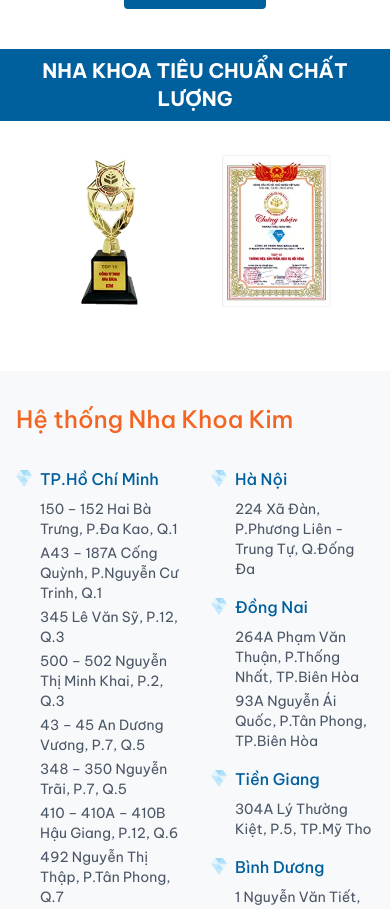
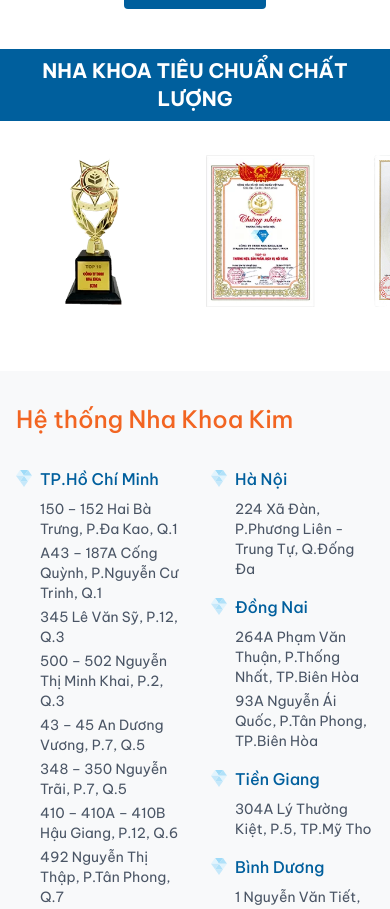
Before and after one commit to datbe2002/nhakhoakim, a Next.js app: page / in a window 390 px wide. Shown: the part 8340-9249 px from the top of the page. Built offline with nearby package versions, Linux system fonts and the light colour scheme.

Commit message:
Update header link and adjust SubFooter layout for improved responsiveness

```diff
--- a/app/components/Header.js
+++ b/app/components/Header.js
@@ -64,7 +64,7 @@
           <div className="hidden lg:flex items-center space-x-2">
             {/* Book Appointment Button */}
             <Link
-              href="/#"
+              href="/dat-lich-hen"
               className="bg-red-600 text-white px-4 h-[40px] flex items-center rounded transition-all hover:-translate-y-[2px]"
             >
               ĐẶT HẸN
--- a/app/components/SubFooter.js
+++ b/app/components/SubFooter.js
@@ -40,7 +40,7 @@
       </h2>
       <Link href="/tieu-chuan-chat-luong" className="block cursor-pointer">
         <div className="max-w-[1920px] mx-auto">
-          <div className="px-4 sm:px-6 md:px-8 lg:px-16 xl:px-96 relative h-[250px] sm:h-[300px] md:h-[350px] lg:h-[400px]">
+          <div className="max-w-[1140px] mx-auto relative h-[250px] sm:h-[300px] md:h-[350px] lg:h-[400px]">
             <div className="w-full py-4 overflow-hidden sm:py-6 md:py-8">
               <div className="flex gap-2 animate-carousel sm:gap-3 md:gap-4">
                 {allCertificates.map((cert, index) => (
```
